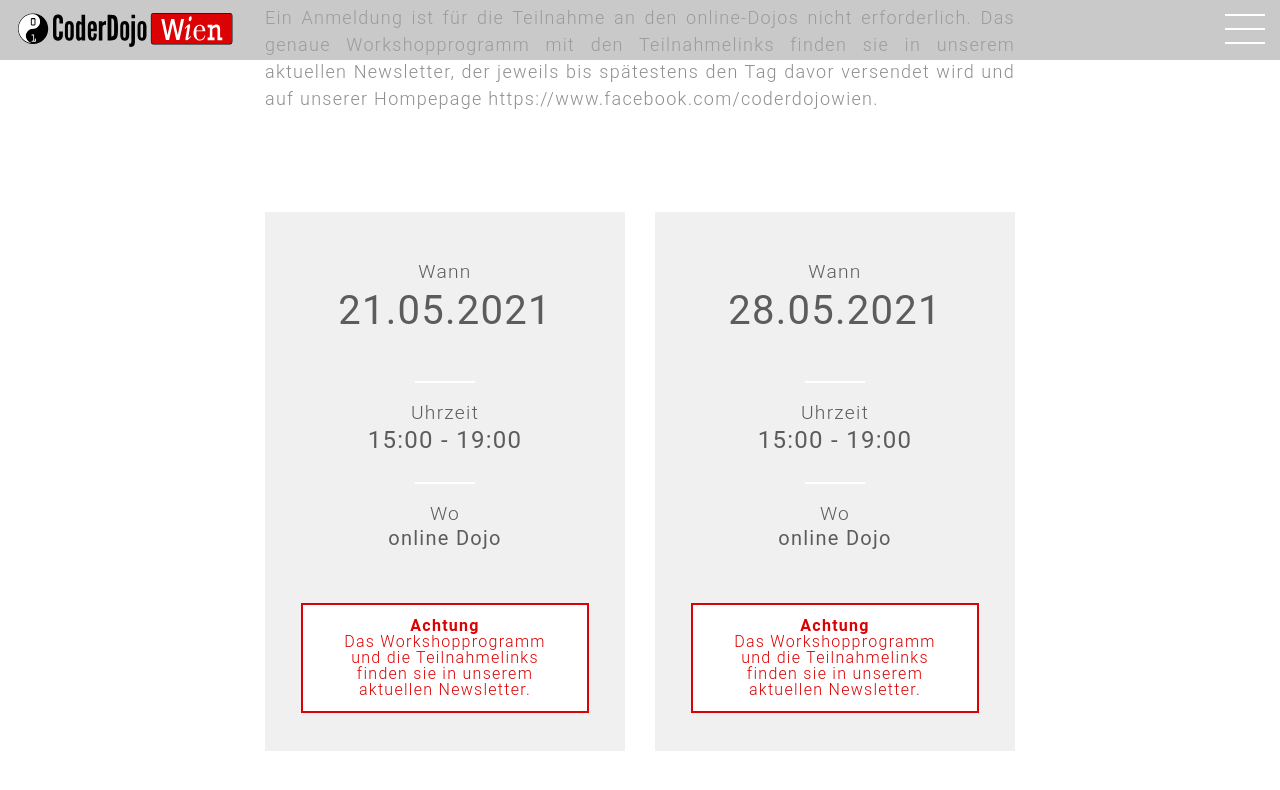
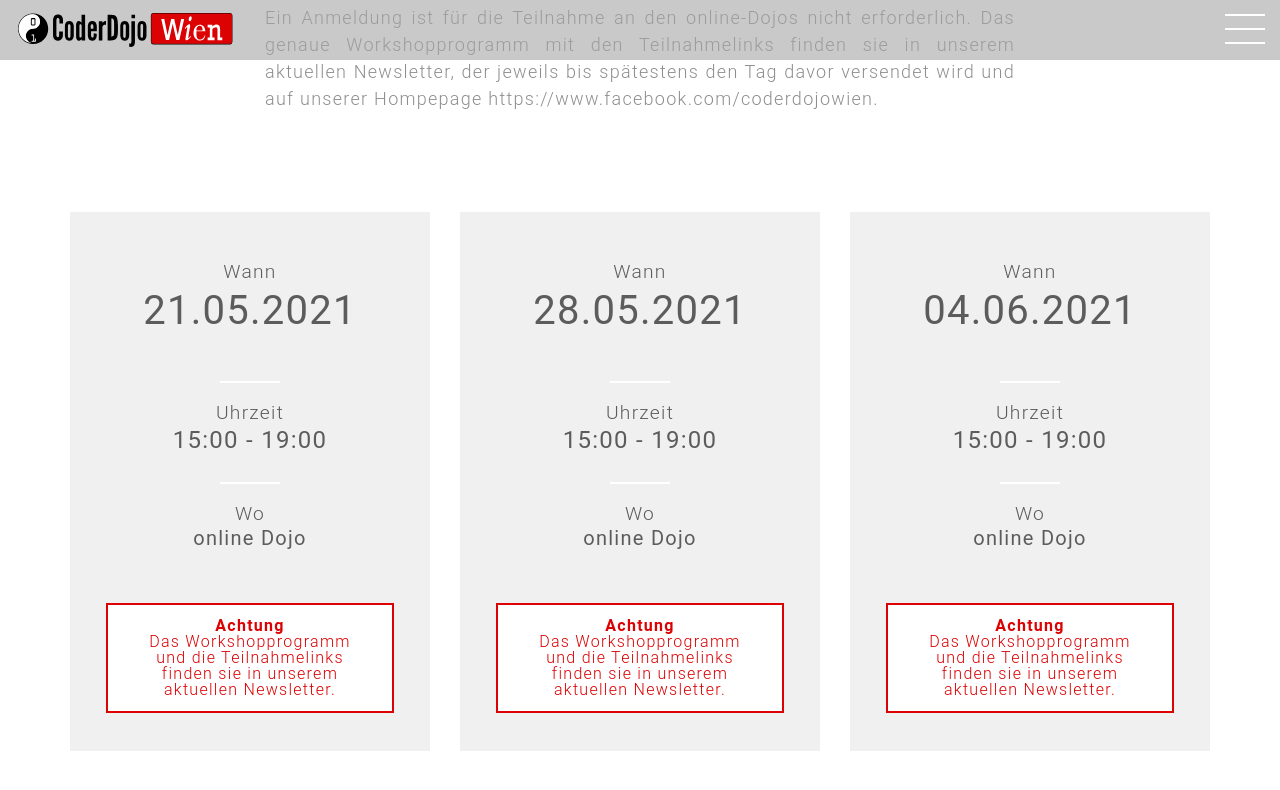
Before and after one commit to coderdojo-wien/coderdojo-wien.github.io, a Jekyll site: the page built from index.html, in a window 1280 px wide and 900 px high, scrolled down 3797 px, cut to the strip 0-856 px from the top of the window. Shown: the top 790 px of the strip. Built offline with Jekyll 4.4.1, drawn with Linux system fonts in a browser that asks for light colours; nearby versions of some CDN libraries; comment, search, counter and statistics services are not loaded.

Commit message:
Update events.yml

```diff
--- a/_data/events.yml
+++ b/_data/events.yml
@@ -19,3 +19,11 @@
   event-place: <a href="#main-event-place-map">online Dojo</a>
   event-placename: Eine Anmeldung ist für die Teilnahme an den online-Dojos nicht erforderlich.
   event-registration-url: ""
+
+- event-date: 04.06.2021
+  event-time: 15:00 - 19:00
+  event-startdate: 2021-06-04T13:00:00
+  event-enddate: 2021-06-04T17:00:00Z
+  event-place: <a href="#main-event-place-map">online Dojo</a>
+  event-placename: Eine Anmeldung ist für die Teilnahme an den online-Dojos nicht erforderlich.
+  event-registration-url: ""
```
